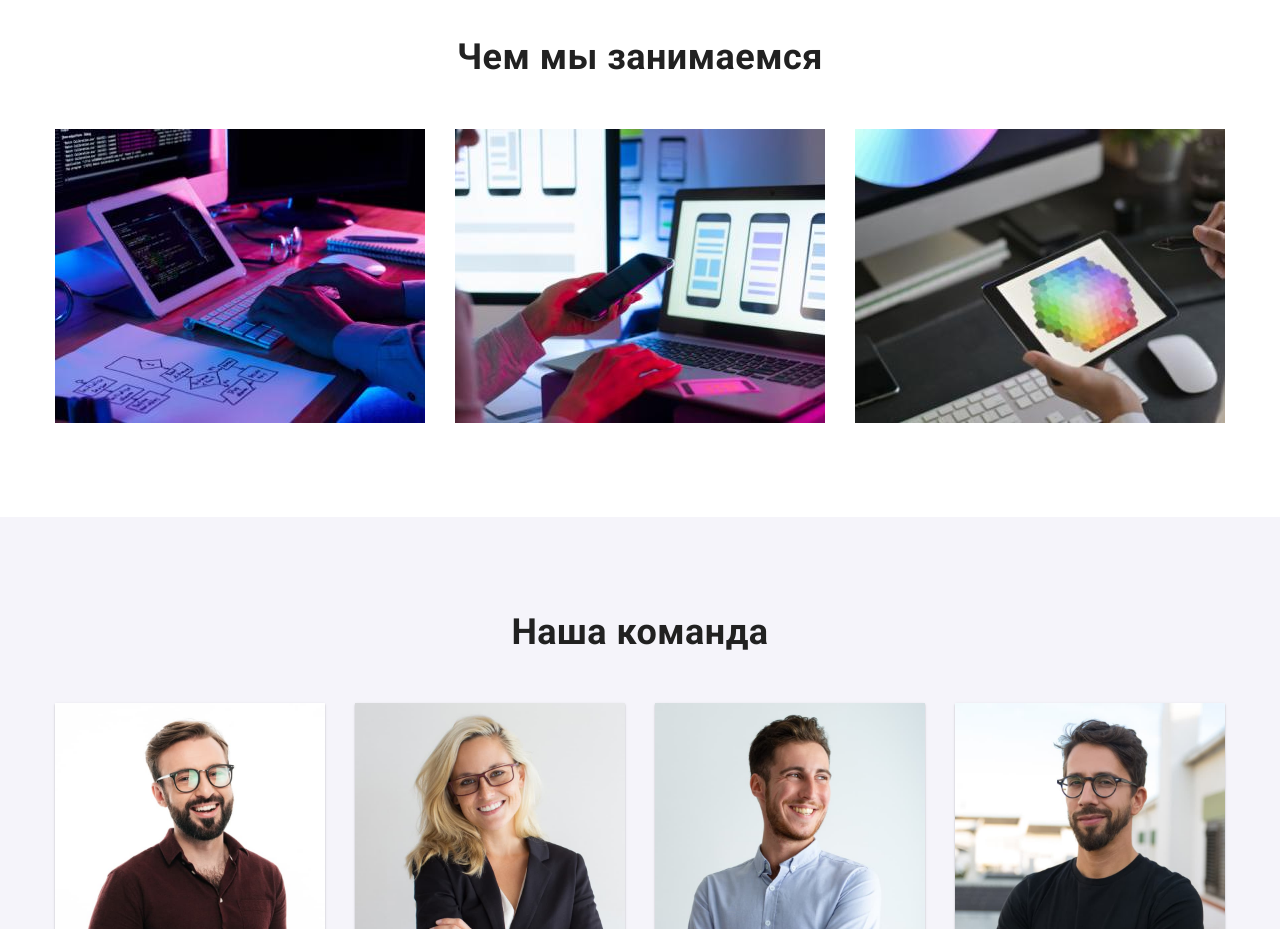
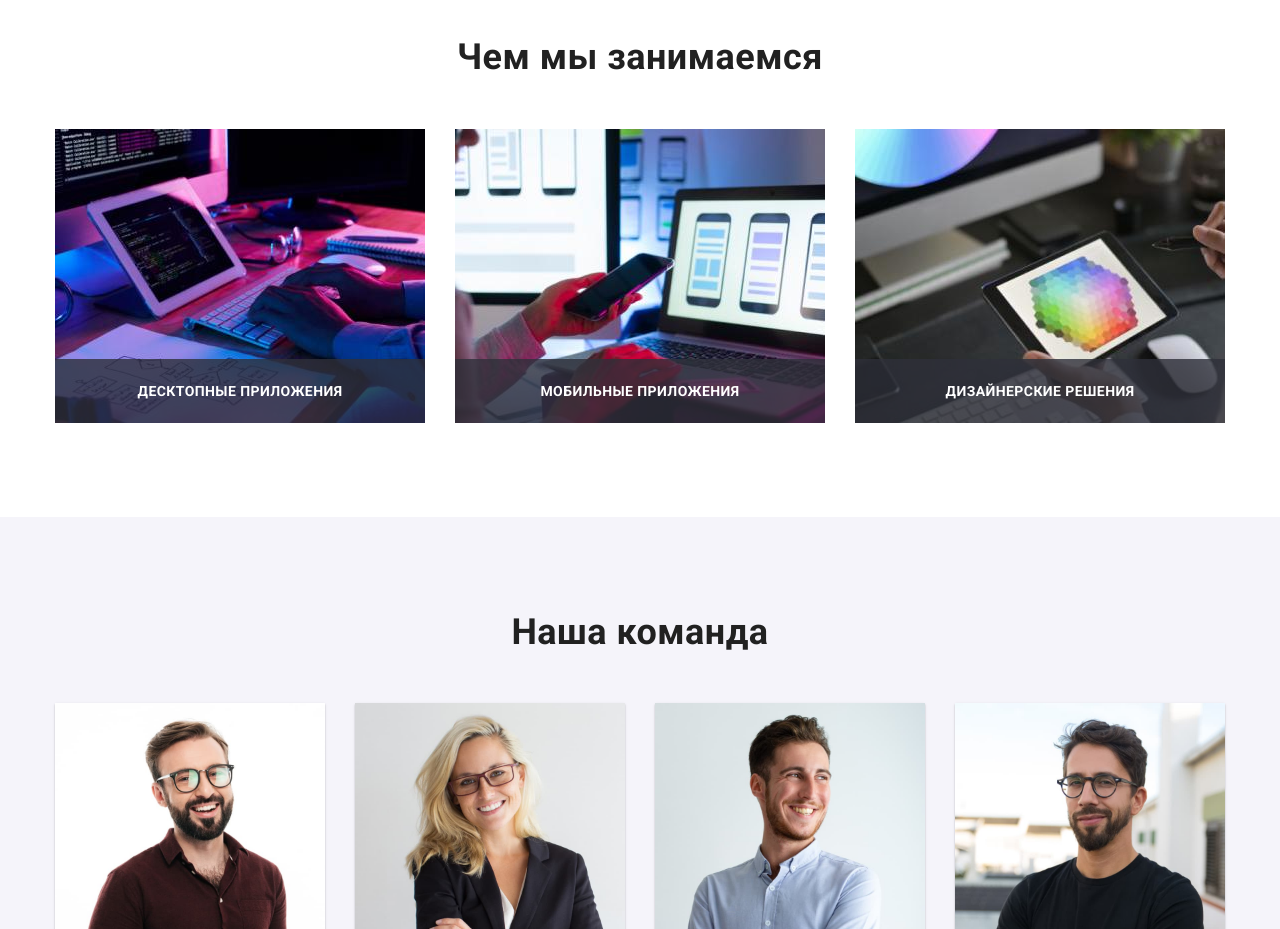
Before and after one commit to vova-rsk/goit-markup-hw-05, a plain HTML site: page index.html in a window 1280 px wide. Shown: the part 1080-2009 px from the top of the page. Drawn offline with nearby package versions, Linux system fonts and the light colour scheme.

Commit message:
Changes in the section "Case"
Add sign for photos

```diff
--- a/css/styles.css
+++ b/css/styles.css
@@ -690,6 +690,29 @@ button {
   border-radius: 2px;
 }
 
+.case-list li {
+  position: relative;
+}
+
+.case-list .sign {
+  position: absolute;
+  left: 0;
+  bottom: 0;
+  display: inline-block;
+  padding-top: 24px;
+  padding-bottom: 24px;
+  width: 100%;
+
+  font-weight: 700;
+  font-size: 14px;
+  line-height: 1.143;
+  letter-spacing: 0.03em;
+  text-transform: uppercase;
+  text-align: center;
+  color: var(--current-text-color);
+  background: rgba(47, 48, 58, 0.8);
+}
+
 /*
  * Проверка размещения контента с помощью рамки outline
  */
--- a/index.html
+++ b/index.html
@@ -135,14 +135,34 @@
           <h2 class="case-title">Чем мы занимаемся</h2>
           <ul class="case-list">
             <li>
-              <img src="images/programming.jpg" alt="верстка" width="370" />
+              <div class="thumb">
+                <img src="images/programming.jpg" alt="верстка" width="370" />
+              </div>
+
+              <!-- <div class="sign"> -->
+              <h3 class="sign">Десктопные приложения</h3>
+              <!-- </div> -->
             </li>
 
             <li>
-              <img src="images/interface.jpg" alt="адаптация" width="370" />
+              <div class="thumb">
+                <img src="images/interface.jpg" alt="адаптация" width="370" />
+              </div>
+
+              <!-- <div class="sign"> -->
+              <h3 class="sign">Мобильные приложения</h3>
+              <!-- </div> -->
             </li>
 
-            <li><img src="images/design.jpg" alt="дизайн" width="370" /></li>
+            <li>
+              <div class="thumb">
+                <img src="images/design.jpg" alt="дизайн" width="370" />
+              </div>
+
+              <!-- <div class="sign"> -->
+              <h3 class="sign">Дизайнерские решения</h3>
+              <!-- </div> -->
+            </li>
           </ul>
         </div>
       </section>
```
